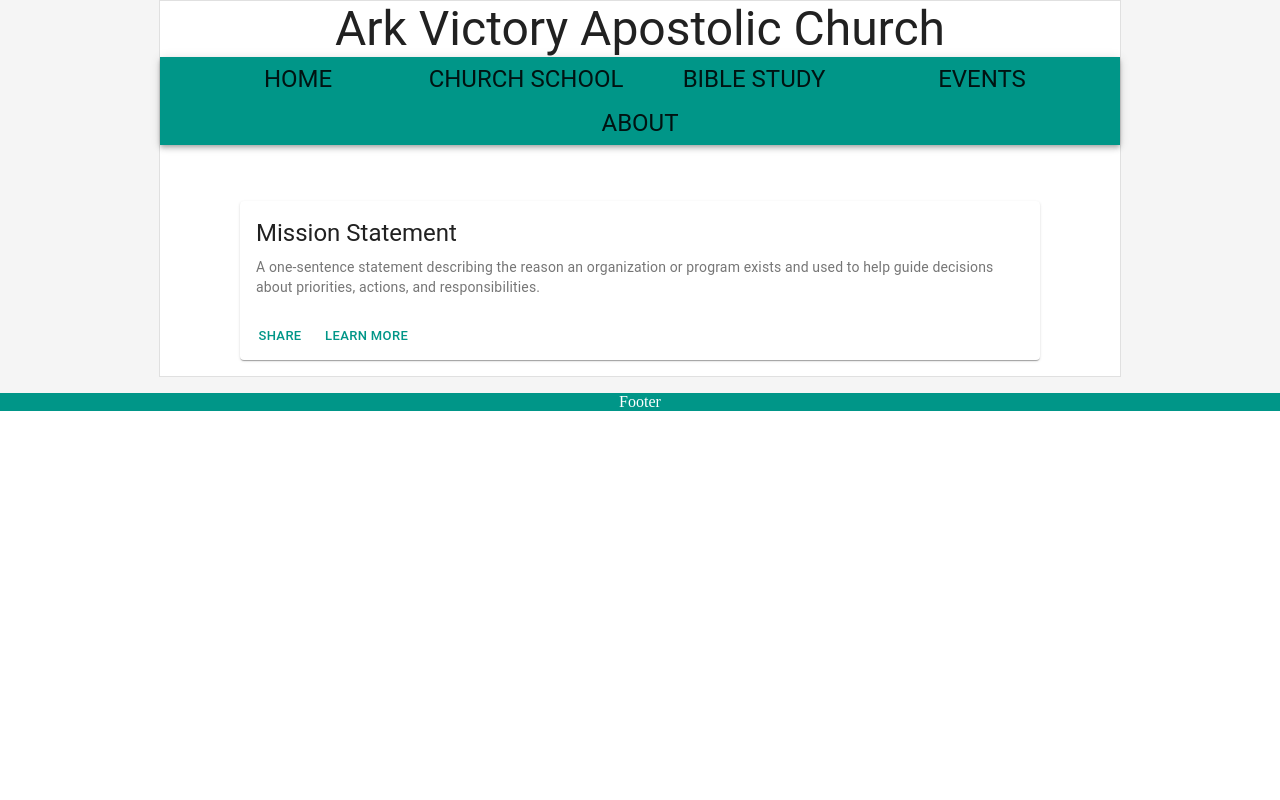
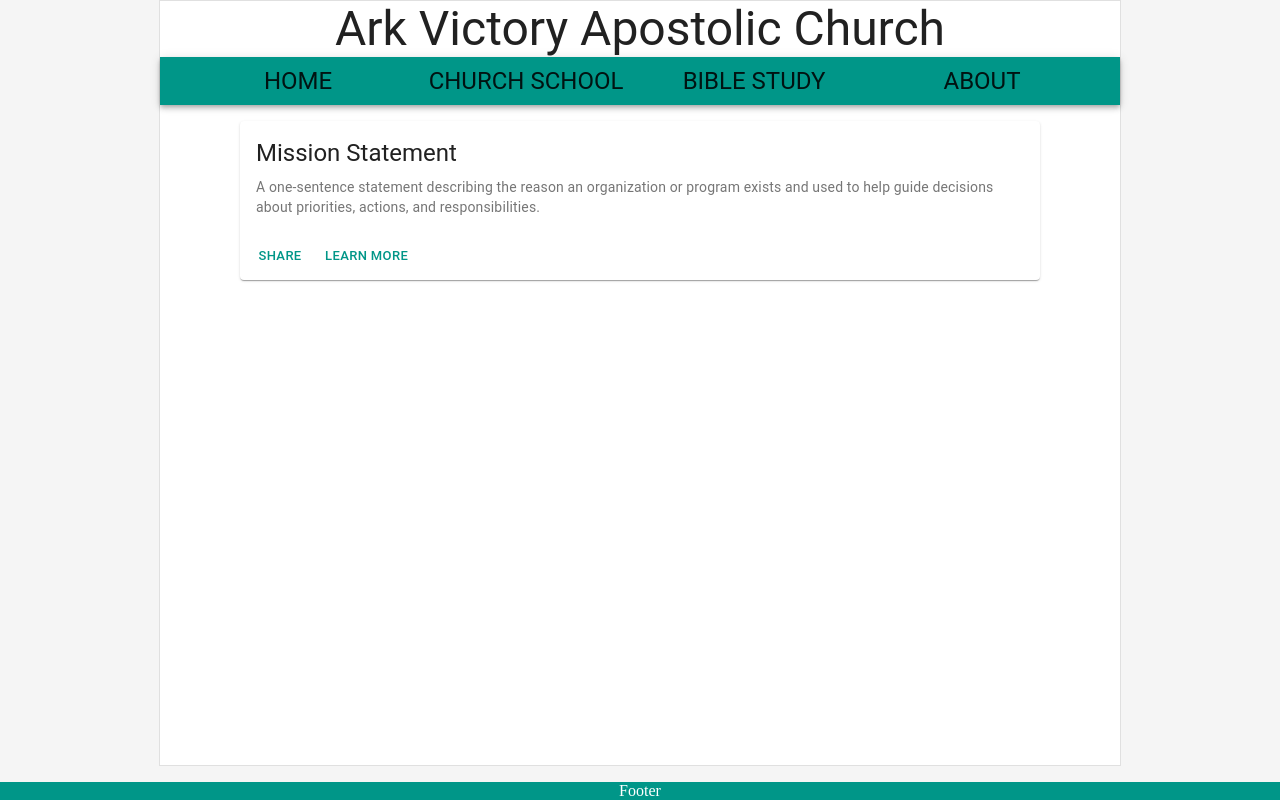
Before and after one commit to Jayammo/ArkVictoryWeb, a React (Create React App) app: page / in a window 1280 px wide. Built offline with nearby package versions, Linux system fonts and the light colour scheme.

Commit message:
Remove useless css

```diff
--- a/src/App.js
+++ b/src/App.js
@@ -1,8 +1,8 @@
 import React, { Fragment } from "react";
 import { Container, CssBaseline, makeStyles, Paper, Grid } from "@material-ui/core";
 import HeaderNav from "./component/_HeaderNav/HeaderNav";
-import Home from "./component/Home/Home";
-import About from "./component/About/About";
+import Home from "./component/Pages/Home/Home";
+import About from "./component/Pages/About/About";
 import Footer from "./component/Footer/Footer";
 import { BrowserRouter as Router, Switch, Route } from "react-router-dom";
 
@@ -15,6 +15,7 @@
       alignItems: 'center',
       zIndex: 2,
       backgroundColor:'#F5F5F5',
+      height: '100%',
     },
     paper: {
       width: "75%",
@@ -24,7 +25,6 @@
     content: {
       paddingTop: theme.spacing(5),
       display: "flex",
-      flexDirection: "row",
       justifyContent: "flex-start",
       height: '100%',
       zIndex: 1,
@@ -40,10 +40,8 @@
           <Router>
             <HeaderNav />
             <Switch>
-              <Grid className={classes.content}>
                 <Route exact path="/about" component={About} />
                 <Route exact path="/" component={Home} />
-              </Grid>
             </Switch>
           </Router>
         </Paper>
--- a/src/component/Content/CardContent/HomeCard.jsx
+++ /dev/null
@@ -1,56 +0,0 @@
-import React from "react";
-import {
-  makeStyles,
-  Typography,
-  Card,
-  Button,
-  CardActionArea,
-  CardActions,
-  CardContent,
-  CardMedia,
-} from "@material-ui/core";
-import cross from './../../../assets/cross.jpg';
-
-const useStyles = makeStyles((theme) => ({
-  root: {
-    maxWidth: 800,
-    margin: theme.spacing(2),
-  },
-  media: {
-    maxHeight: '400px',
-  },
-}));
-
-const HomeCard = (props) => {
-  const classes = useStyles();
-  return (
-    <Card className={classes.root}>
-      <CardActionArea>
-        <CardMedia
-          className={classes.media}
-          image={cross}
-          title="Content"
-        />
-        <CardContent>
-          <Typography gutterBottom variant="h5" component="h2">
-            Mission Statement
-          </Typography>
-          <Typography variant="body2" color="textSecondary" component="p">
-            A one-sentence statement describing the reason an organization or
-          program exists and used to help guide decisions about priorities, actions, and responsibilities.
-          </Typography>
-        </CardContent>
-      </CardActionArea>
-      <CardActions>
-        <Button size="small" color="primary">
-          Share
-        </Button>
-        <Button size="small" color="primary">
-          Learn More
-        </Button>
-      </CardActions>
-    </Card>
-  );
-};
-
-export default HomeCard;
--- a/src/component/Content/index.js
+++ /dev/null
@@ -1,4 +0,0 @@
-import HomeCard from './CardContent/HomeCard';
-
-
-export { HomeCard };
--- a/src/component/Home/Home.jsx
+++ /dev/null
@@ -1,26 +0,0 @@
-import React from "react";
-import { makeStyles, Grid } from "@material-ui/core";
-import { HomeCard } from "../Content/index";
-
-const useStyles = makeStyles({
-  root: {
-    height: "100%",
-  },
-  media: {
-    height: 140,
-  },
-});
-
-const Home = (props) => {
-  const classes = useStyles();
-
-  return (
-    <Grid container className={classes.root}>
-      <Grid container direction="row" justify="center" alignItems="center" item md={12} >
-        <HomeCard />
-      </Grid>
-    </Grid>
-  );
-};
-
-export default Home;
--- /dev/null
+++ b/src/component/Pages/Home/Home.jsx
@@ -0,0 +1,63 @@
+import React from "react";
+import {
+  Grid,
+  makeStyles,
+  Typography,
+  Card,
+  Button,
+  CardActionArea,
+  CardActions,
+  CardContent,
+  CardMedia,
+} from "@material-ui/core";
+import cross from './../../../assets/cross.jpg';
+
+
+const useStyles = makeStyles((theme) => ({
+  root: {
+    maxWidth: 800,
+    margin: theme.spacing(2),
+  },
+  media: {
+    maxHeight: '400px',
+  },
+}));
+
+const Home = (props) => {
+  const classes = useStyles();
+
+  return (
+    <Grid container>
+      <Grid container justify="center" alignItems="center" item md={12} >
+        <Card className={classes.root}>
+        <CardActionArea>
+          <CardMedia
+            className={classes.media}
+            image={cross}
+            title="Content"
+          />
+          <CardContent>
+            <Typography gutterBottom variant="h5" component="h2">
+              Mission Statement
+            </Typography>
+            <Typography variant="body2" color="textSecondary" component="p">
+              A one-sentence statement describing the reason an organization or
+            program exists and used to help guide decisions about priorities, actions, and responsibilities.
+            </Typography>
+          </CardContent>
+        </CardActionArea>
+        <CardActions>
+          <Button size="small" color="primary">
+            Share
+          </Button>
+          <Button size="small" color="primary">
+            Learn More
+          </Button>
+        </CardActions>
+      </Card>
+      </Grid>
+    </Grid>
+  );
+};
+
+export default Home;
--- a/src/component/_HeaderNav/Nav.jsx
+++ b/src/component/_HeaderNav/Nav.jsx
@@ -33,11 +33,6 @@
                 </Grid>
                 <Grid item xs={3}>
                 <Button component={Link} to='/about' size="medium" fullWidth={true}>
-                    <Typography variant='h5'>Events</Typography>
-                </Button>
-                </Grid>
-                <Grid item xs={3}>
-                <Button component={Link} to='/about' size="medium" fullWidth={true}>
                     <Typography variant='h5'>About</Typography>
                 </Button>
                 </Grid>
```
Also changed, not shown: src/component/Content/Content.jsx (deleted, +0 -7 lines), src/component/Pages/About/About.jsx (renamed from src/component/About/About.jsx), 1 other file (tests, documents, lock files or other folders).
